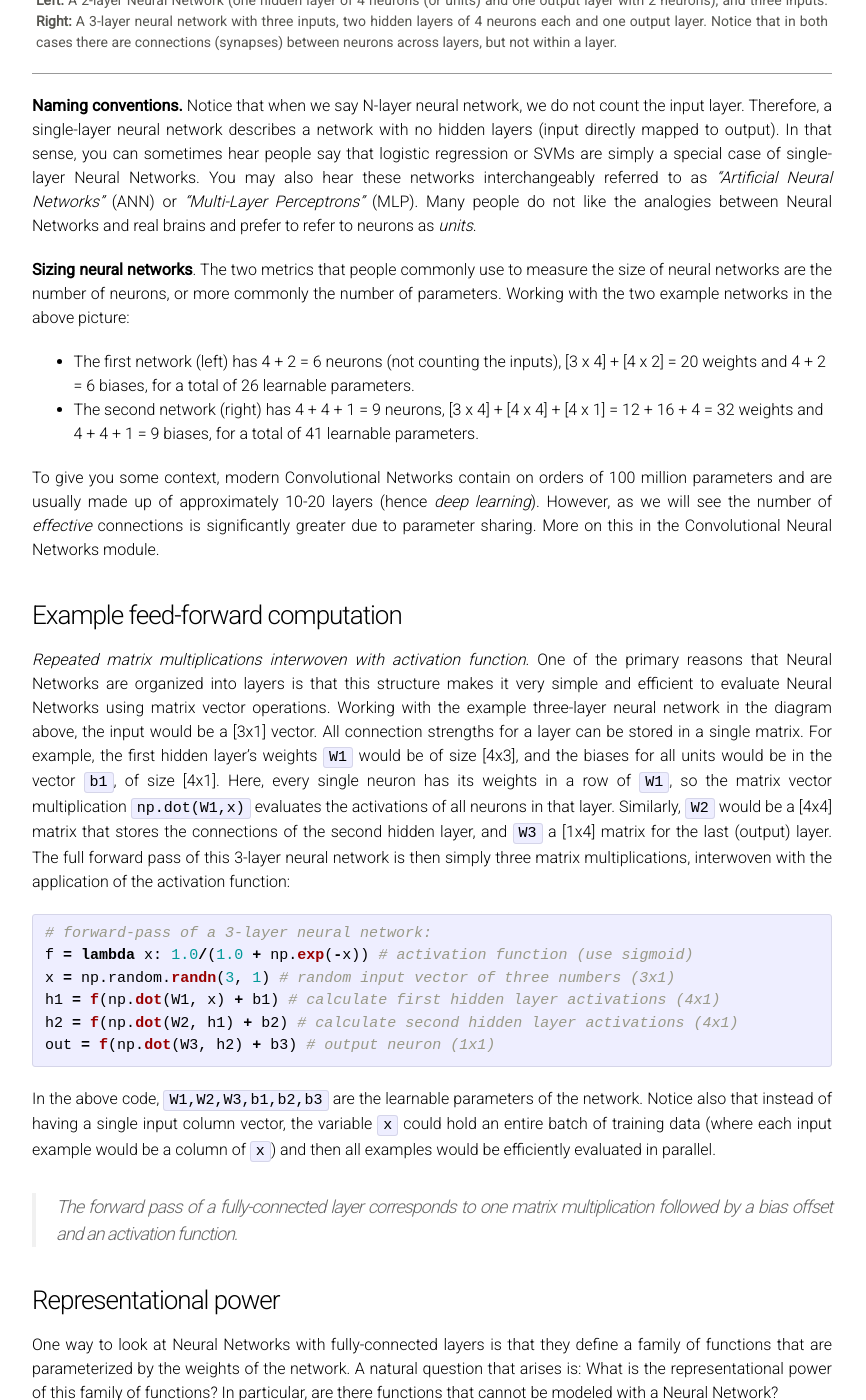
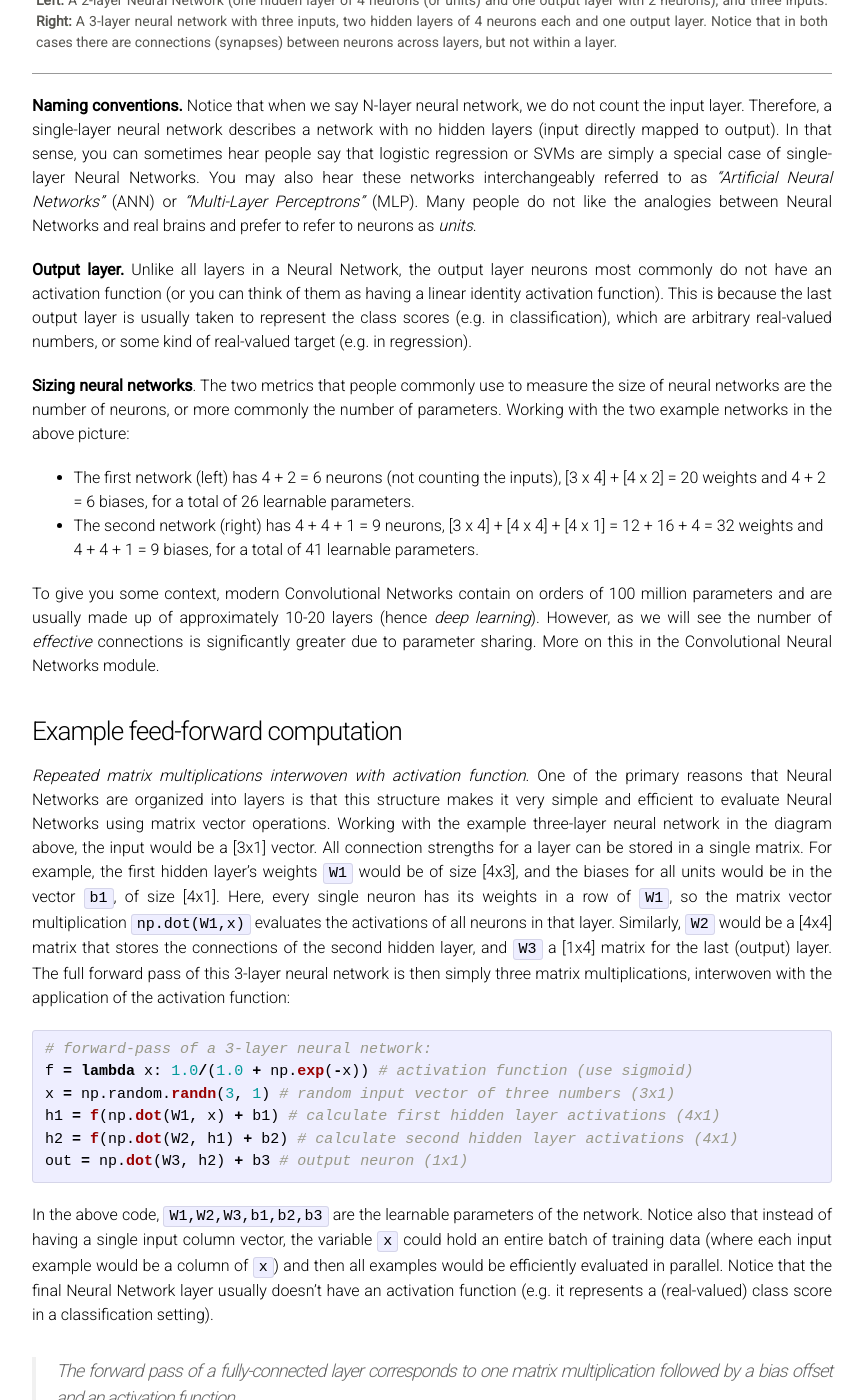
Before and after one commit to cs231n/cs231n.github.io, a Jekyll site: the page built from neural-networks-1.md, in a window 1280 px wide and 1400 px high, scrolled down 5482 px. Shown: the whole window, without its empty margins (208-1074 px from the left). Built offline with Jekyll 4.4.1, drawn with Linux system fonts in a browser that asks for light colours; Markdown is read by kramdown in place of the engine named in the settings; formulas are drawn with MathJax 3.

Commit message:
clarifying output layer

````diff
--- a/neural-networks-1.md
+++ b/neural-networks-1.md
@@ -117,6 +117,8 @@ This concludes our discussion of the most common types of neurons and their acti
 
 **Naming conventions.** Notice that when we say N-layer neural network, we do not count the input layer. Therefore, a single-layer neural network describes a network with no hidden layers (input directly mapped to output). In that sense, you can sometimes hear people say that logistic regression or SVMs are simply a special case of single-layer Neural Networks. You may also hear these networks interchangeably referred to as *"Artificial Neural Networks"* (ANN) or *"Multi-Layer Perceptrons"* (MLP). Many people do not like the analogies between Neural Networks and real brains and prefer to refer to neurons as *units*.
 
+**Output layer.** Unlike all layers in a Neural Network, the output layer neurons most commonly do not have an activation function (or you can think of them as having a linear identity activation function). This is because the last output layer is usually taken to represent the class scores (e.g. in classification), which are arbitrary real-valued numbers, or some kind of real-valued target (e.g. in regression).
+
 **Sizing neural networks**. The two metrics that people commonly use to measure the size of neural networks are the number of neurons, or more commonly the number of parameters. Working with the two example networks in the above picture:
 
 - The first network (left) has 4 + 2 = 6 neurons (not counting the inputs), [3 x 4] + [4 x 2] = 20 weights and 4 + 2 = 6 biases, for a total of 26 learnable parameters.
@@ -135,10 +137,10 @@ f = lambda x: 1.0/(1.0 + np.exp(-x)) # activation function (use sigmoid)
 x = np.random.randn(3, 1) # random input vector of three numbers (3x1)
 h1 = f(np.dot(W1, x) + b1) # calculate first hidden layer activations (4x1)
 h2 = f(np.dot(W2, h1) + b2) # calculate second hidden layer activations (4x1)
-out = f(np.dot(W3, h2) + b3) # output neuron (1x1)
+out = np.dot(W3, h2) + b3 # output neuron (1x1)
 ```
 
-In the above code, `W1,W2,W3,b1,b2,b3` are the learnable parameters of the network. Notice also that instead of having a single input column vector, the variable `x` could hold an entire batch of training data (where each input example would be a column of `x`) and then all examples would be efficiently evaluated in parallel.
+In the above code, `W1,W2,W3,b1,b2,b3` are the learnable parameters of the network. Notice also that instead of having a single input column vector, the variable `x` could hold an entire batch of training data (where each input example would be a column of `x`) and then all examples would be efficiently evaluated in parallel. Notice that the final Neural Network layer usually doesn't have an activation function (e.g. it represents a (real-valued) class score in a classification setting).
 
 > The forward pass of a fully-connected layer corresponds to one matrix multiplication followed by a bias offset and an activation function.
 
````
